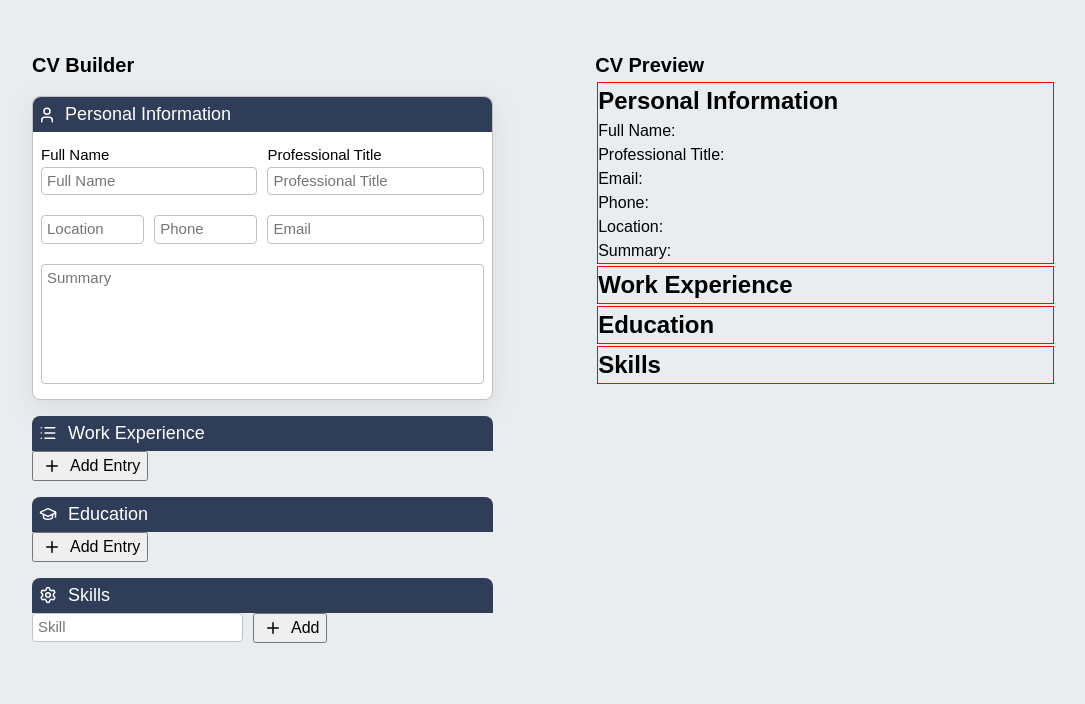
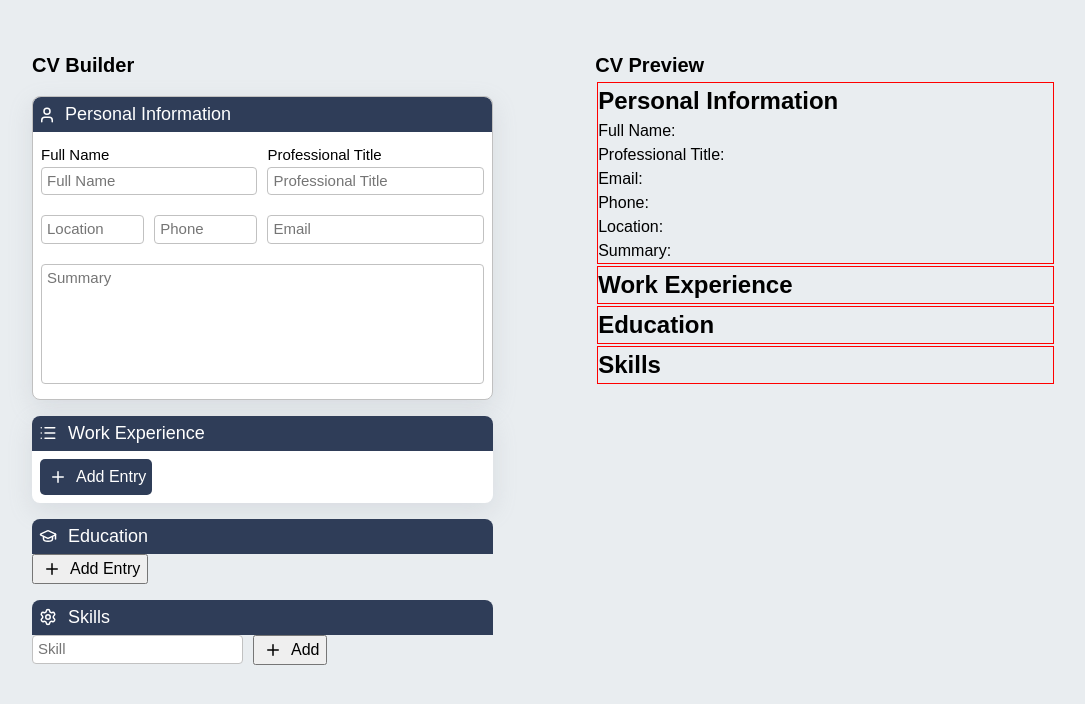
Before and after one commit to d1scipline/odin-cv-app, a React (Vite) app: page / in a window 1280 px wide. Shown: the top 704 px of the page, without its empty margins (96-1181 px from the left). Built offline with nearby package versions, Linux system fonts and the light colour scheme.

Commit message:
feat: add styling for work experience editor

```diff
--- a/src/index.css
+++ b/src/index.css
@@ -310,3 +310,59 @@ textarea:focus {
   border: none;
   outline: 1px solid rgb(132, 132, 132);
 }
+
+.work-experience-input-container {
+  background-color: white;
+  border-radius: 8px;
+  box-shadow: rgba(149, 157, 165, 0.2) 0px 8px 24px;
+}
+
+.work-experience-top-container,
+.work-experience-bottom-container,
+.key-responsibilities-editor {
+  padding: 4px 0px;
+}
+
+.delete-button {
+  background-color: #f65555;
+  color: white;
+  border: none;
+  border-radius: 5px;
+  padding: 6px;
+  display: flex;
+  justify-content: center;
+  align-items: center;
+}
+
+.delete-button:hover {
+  background-color: #d24040;
+}
+
+.delete-button:active {
+  background-color: #c12323;
+}
+
+.work-experience-input-item {
+  border: 1px solid #c5c5c5;
+  padding: 8px;
+  margin: 8px;
+  border-radius: 8px;
+}
+
+.work-experience-input-container .add-button {
+  margin: 8px !important;
+  border: none;
+  color: white;
+  background-color: #2f3d58;
+  border-radius: 5px;
+  padding: 6px;
+  font-weight: 400;
+}
+
+.work-experience-input-container .add-button:hover {
+  background-color: #3f5277;
+}
+
+.work-experience-input-container .add-button:active {
+  background-color: #27334a;
+}
```
